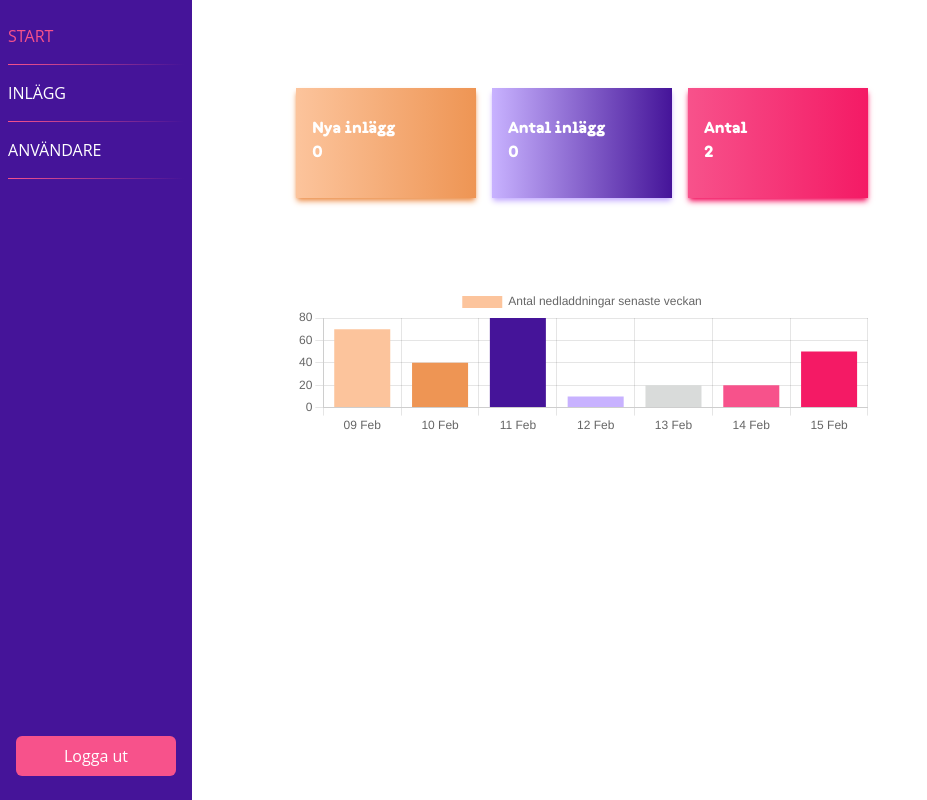
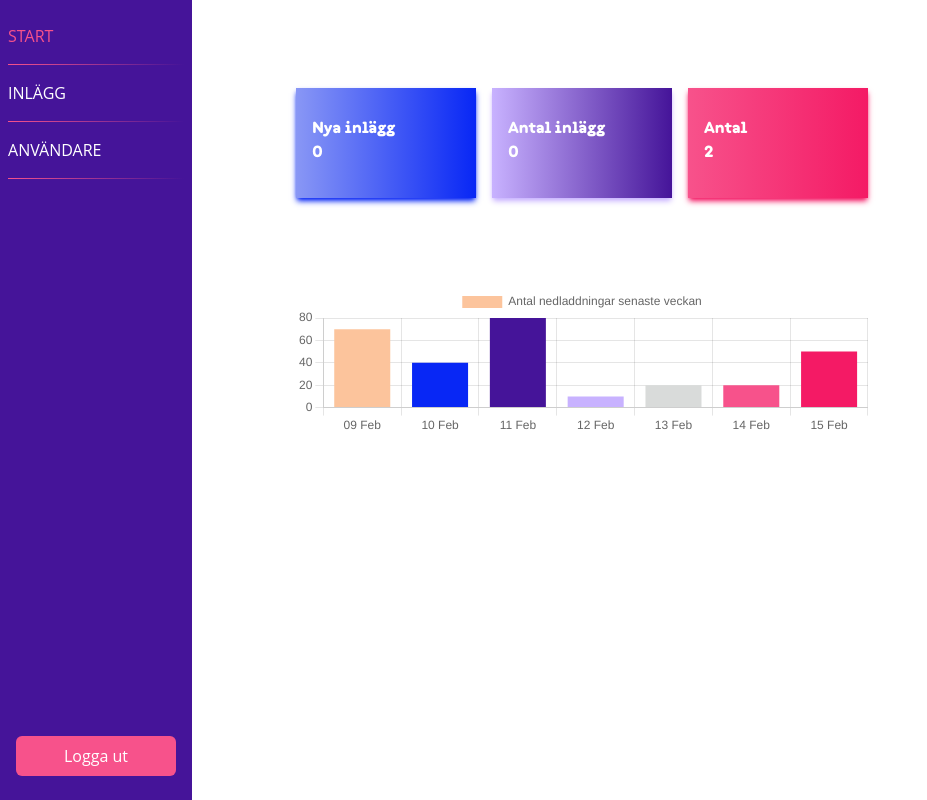
Before and after one commit to sverok-man-collaboration/kalejdoskop-adminpanel, a React (Vite) app: page /overview in a window 1280 px wide. Shown: the top 800 px of the page, without its empty margins (0-927 px from the left). Built offline with nearby package versions, Linux system fonts and the light colour scheme; no server answers.

Commit message:
added blue to the statistics

```diff
--- a/src/pages/Overview/Overview.jsx
+++ b/src/pages/Overview/Overview.jsx
@@ -42,7 +42,7 @@ function Overview() {
       <Menu />
       <div className=" w-full mx-auto md:ml-52 lg:ml-72">
         <div className="mt-20 flex flex-row flex-wrap w-full">
-          <div className="flex items-center h-[110px] pb-2 bg-gradient-to-r m-2 from-[#FCC49C] to-[#EE9554] shadow-[#EE9554] shadow-md w-[43%] max-w-[180px]">
+          <div className="flex items-center h-[110px] pb-2 bg-gradient-to-r m-2 from-[#8997F5] to-[#0827F5] shadow-[#0827F5] shadow-md w-[43%] max-w-[180px]">
             <h4 className="flex flex-col text-white ml-4">
               Nya inlägg <span>{pendingMessages.length}</span>
             </h4>
--- a/src/pages/Overview/components/BarChart.jsx
+++ b/src/pages/Overview/components/BarChart.jsx
@@ -32,7 +32,7 @@ function BarChart() {
           {
             backgroundColor: [
               "#FCC49C",
-              "#EE9554",
+              "#0827F5",
               "#451499",
               "#c8b2ff",
               "#d9dbda",
```
